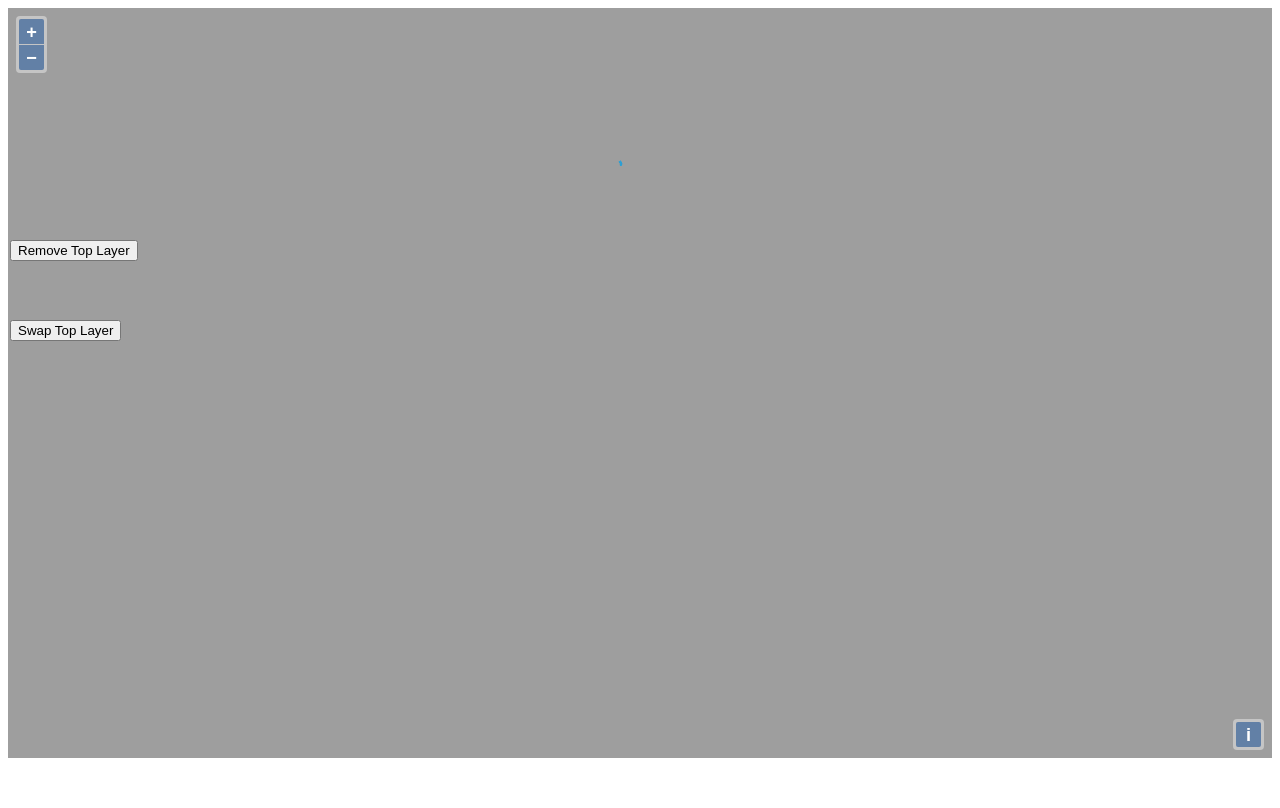
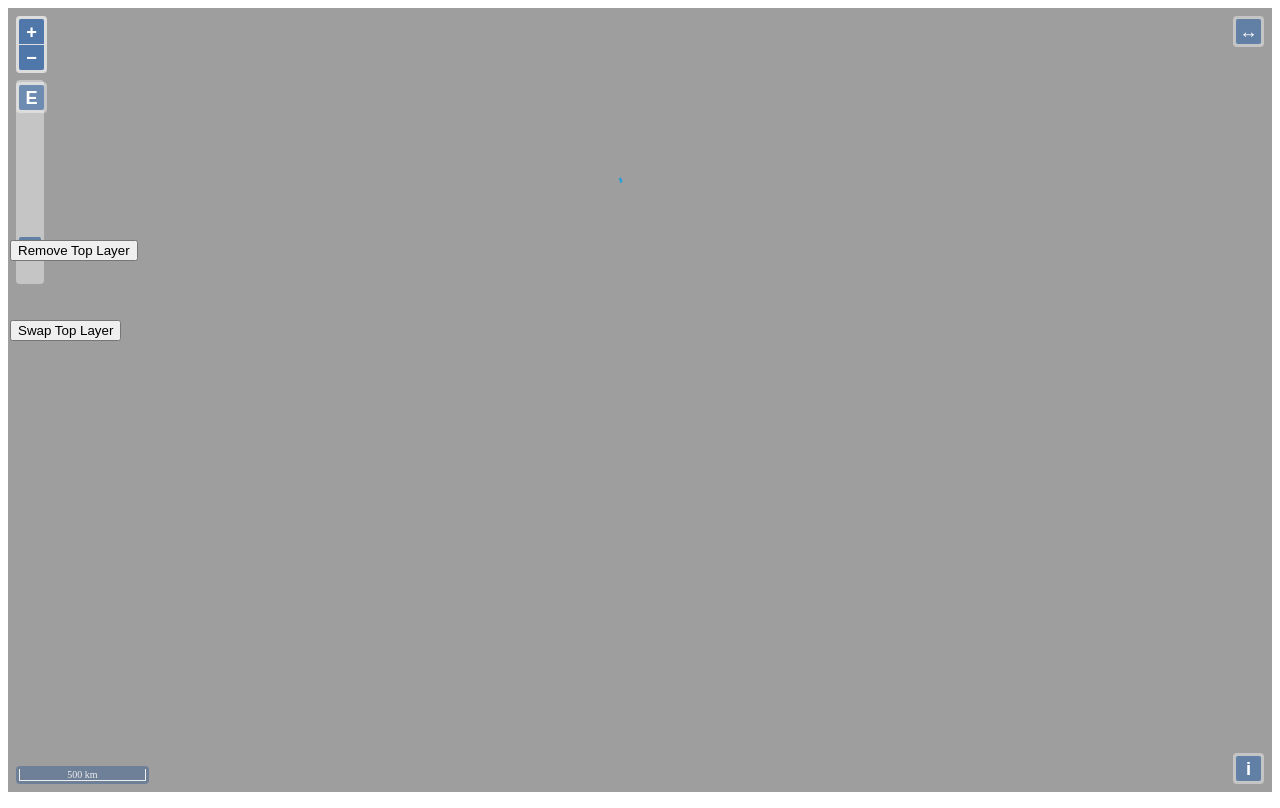
Before and after one commit to zhulinpinyu/openlayer3_practice, a plain HTML site: page hi_ol/index.html in a window 1280 px wide. Drawn offline with Linux system fonts and the light colour scheme.

Commit message:
add some control

```diff
--- a/hi_ol/index.html
+++ b/hi_ol/index.html
@@ -6,10 +6,12 @@
   <script type="text/javascript" src="init.js"></script>
   <link rel='stylesheet' href='ol.css'>
   <style type="text/css">
-  #map{
-    width: 100%;
-    height: 750px;
-  }
+    html{height: 100%}
+    body{height: 100%}
+    #map{
+      width: 100%;
+      height: 98%;
+    }
   </style>
 </head>
 <body onload='init()'>
--- a/hi_ol/init.js
+++ b/hi_ol/init.js
@@ -1,4 +1,9 @@
-var map,baselayer,vectorLayer,vectorLayer2,styleCache,geoLayer;
+var map,
+    baselayer,
+    vectorLayer,
+    vectorLayer2,
+    styleCache,
+    geoLayer;
 
 function init(){
   map = new ol.Map({
@@ -78,6 +83,50 @@ function init(){
   //map.addLayer(vectorLayer);
   map.addLayer(vectorLayer2);
   map.addLayer(geoLayer);
+
+  //Attribution
+  // var myAttributionControl = new ol.control.Attribution({
+  //   className: 'ol-attribution',
+  //   target: null
+  // });
+  // map.addControl(myAttributionControl);
+
+  //MousePosition
+  var mousePosition = new ol.control.MousePosition({
+    className: 'ol-full-screen',
+    coordinateFormat: ol.coordinate.createStringXY(4),
+    projection: 'EPSG:4326',
+    className: 'custom-mouse-position',
+    target: undefined,
+    undefinedHTML: '&nbsp;'
+  });
+  map.addControl(mousePosition);
+
+  //FullScreen
+  var myFullScreenControl = new ol.control.FullScreen();
+  map.addControl(myFullScreenControl);
+
+  //Rotate
+  //var myRotateControl = new ol.control.Rotate();
+  //map.addControl(myRotateControl);
+
+  //ScaleLine
+  var myScaleControl = new ol.control.ScaleLine();
+  map.addControl(myScaleControl);
+
+  //Zoom
+  var myZoomControl = new ol.control.Zoom();
+  map.addControl(myZoomControl);
+
+  //ZoomSlider
+  var myZoomSliderControl = new ol.control.ZoomSlider();
+  map.addControl(myZoomSliderControl);
+
+  //ZoomToExtent
+  var myZoomToExtentControl = new ol.control.ZoomToExtent({
+    extent: undefined
+  });
+  map.addControl(myZoomToExtentControl);
 }
 
 function removeTopLayer(){
```
